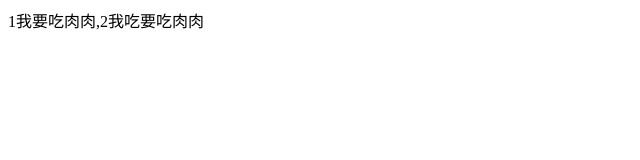
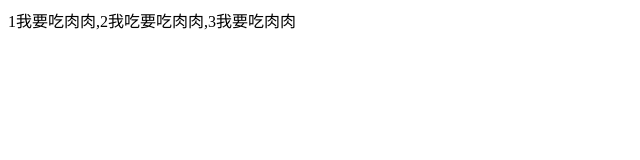
Before and after one commit to tangshuqian/git-, a plain HTML site: page index.html in a window 1280 px wide. Shown: the whole page, without its empty margins (0-640 px from the left). Drawn offline with Linux system fonts and the light colour scheme.

Commit message:
第三次提交

```diff
--- a/index.html
+++ b/index.html
@@ -9,7 +9,7 @@
 </head>
 
 <body>
-    1我要吃肉肉,2我吃要吃肉肉
+    1我要吃肉肉,2我吃要吃肉肉,3我要吃肉肉
 </body>
 
 </html>
```
